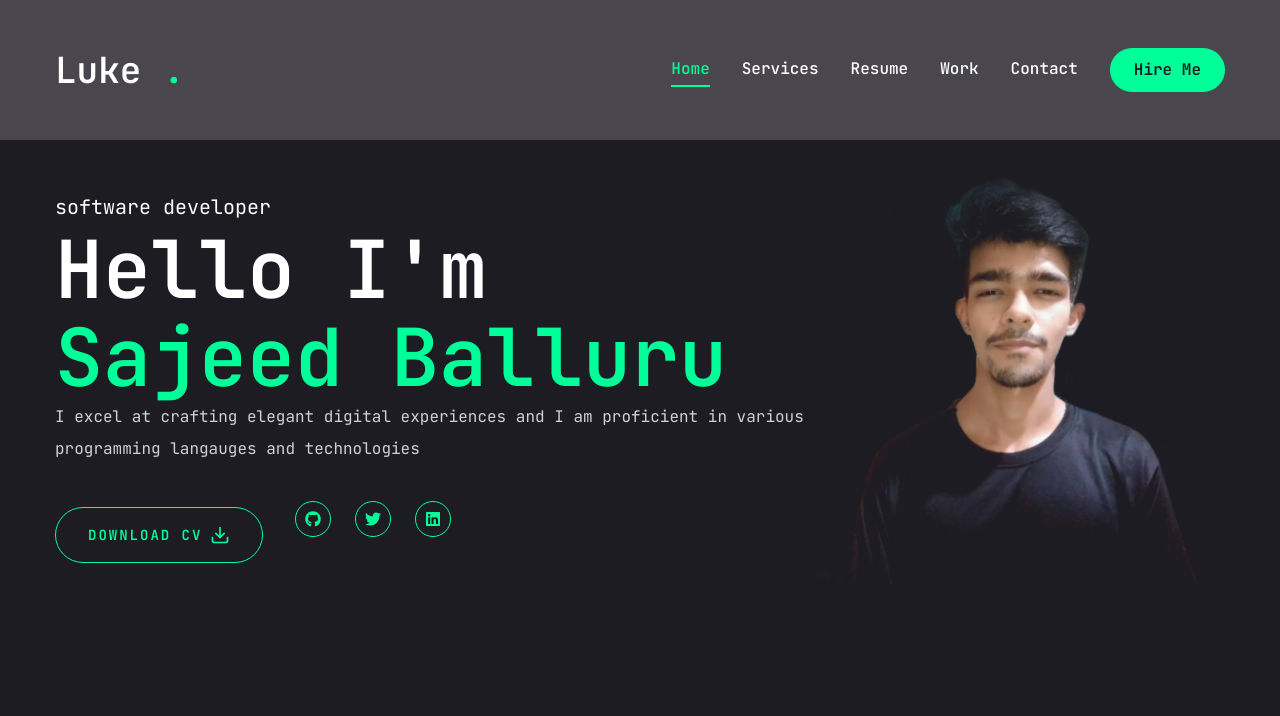
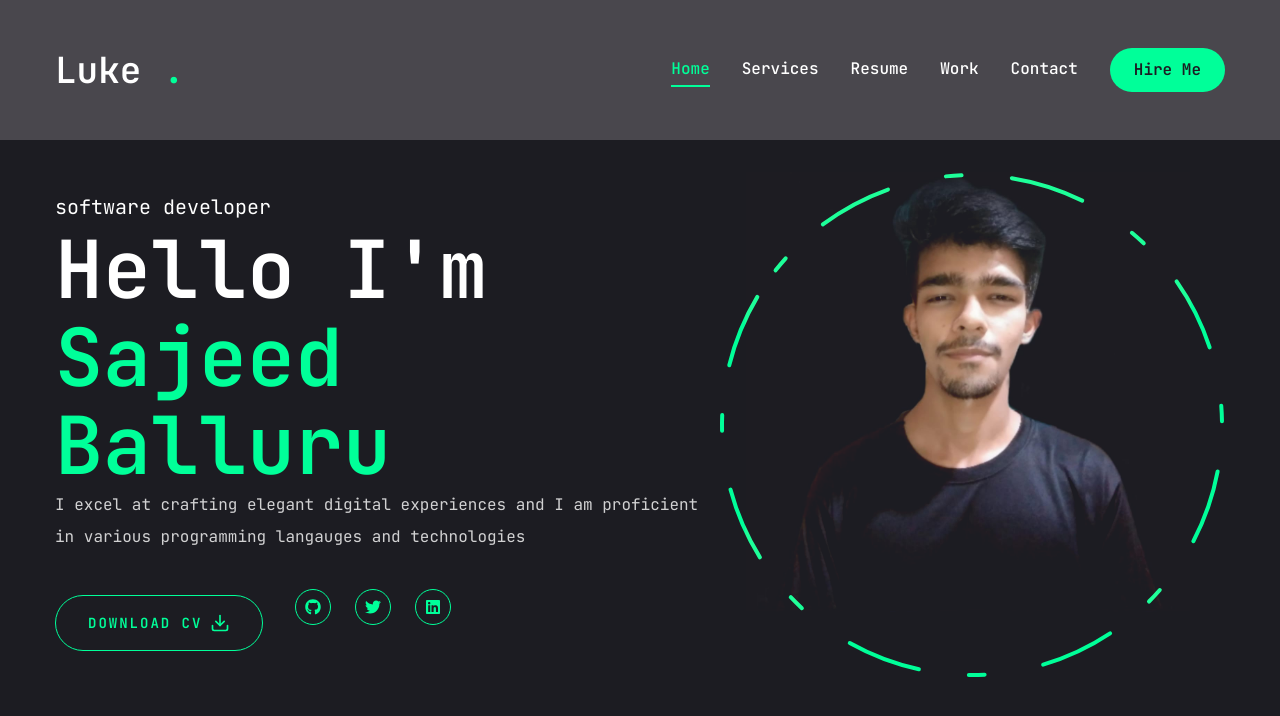
Before and after one commit to Ballursajeed/portfolio-website, a Next.js app: page / in a window 1280 px wide. Shown: the top 716 px of the page. Built offline with nearby package versions, Linux system fonts and the light colour scheme.

Commit message:
added animated ring to profile photo in home page

```diff
--- a/components/Photo.jsx
+++ b/components/Photo.jsx
@@ -14,6 +14,7 @@
             ease: "easeIn"
         },
      }}>
+        {/* Image */}
        < motion.div
          initial={{opacity: 0}} animate={{ opacity:1,
             transition:{
@@ -22,7 +23,8 @@
                 ease: "easeInOut"
             },
          }}
-       className="w-[298px] h-[328px] xl:w-[418px] xl:h-[418px] mix-blend-lighten">
+       className="w-[298px] h-[258px] xl:w-[498px] xl:h-[440px] mix-blend-lighten
+       absolute">
         <Image
           src="/profile.jpg"
           priority
@@ -32,6 +34,37 @@
           className="object-contain"/>
 
        </motion.div>
+
+       {/* circle */}
+       <motion.svg
+            className="w-[300px] xl:w-[506px] h-[300px] xl:h-[506px]"
+            fill="transparent"
+            viewBox="0 0 506 506"
+            xmlns="http://www.w3.org/2000/svg">
+
+        <motion.circle
+             cx="253"
+             cy="253"
+             r="250"
+             stroke="#00ff99"
+             strokeWidth="4"
+             strokeLinecap = "round"
+             strokeLinejoin = "round"
+             initial={{strokeDasharray: "24 10 0 0"}}
+             animate={
+                {
+                    strokeDasharray: ["15 120 25 25","16 25 92 72" , "4 250 22 22"],
+                    rotate : [120,360]
+                }
+             }
+             transition={{
+                      duration: 20,
+                      repeat: Infinity,
+                      repeatType: "reverse",
+             }}
+             />
+
+       </motion.svg>
      </motion.div>
     </div>
   )
```
